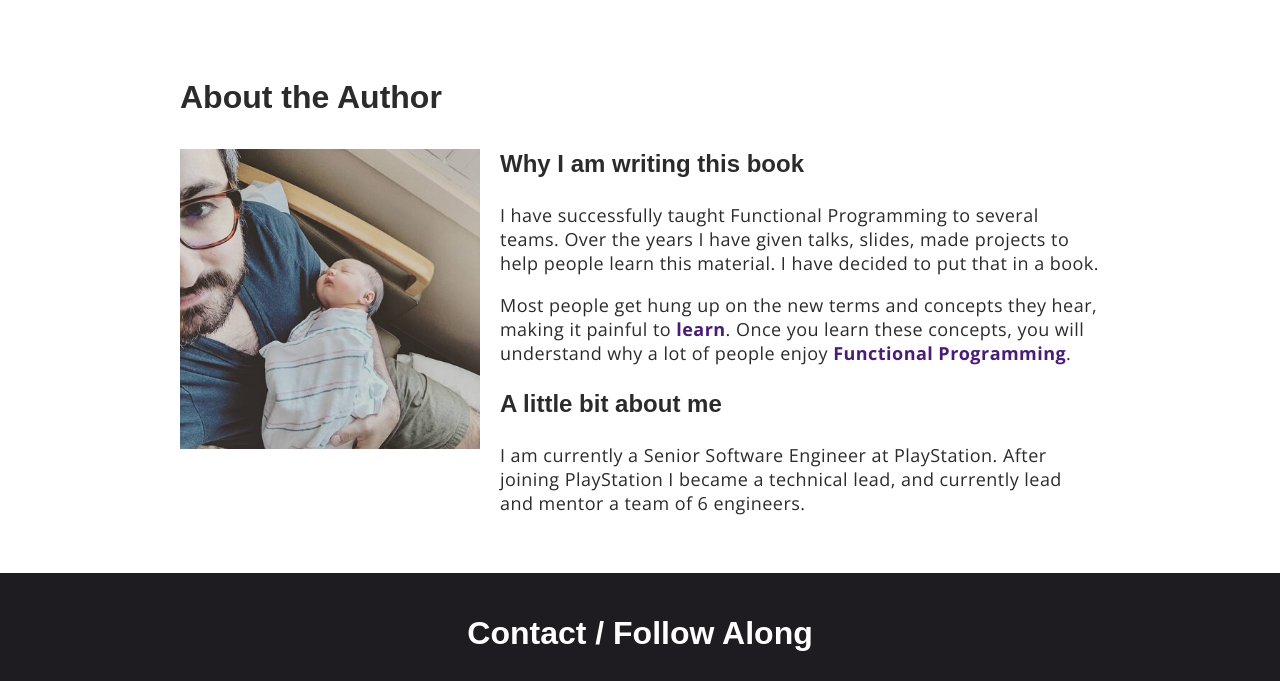
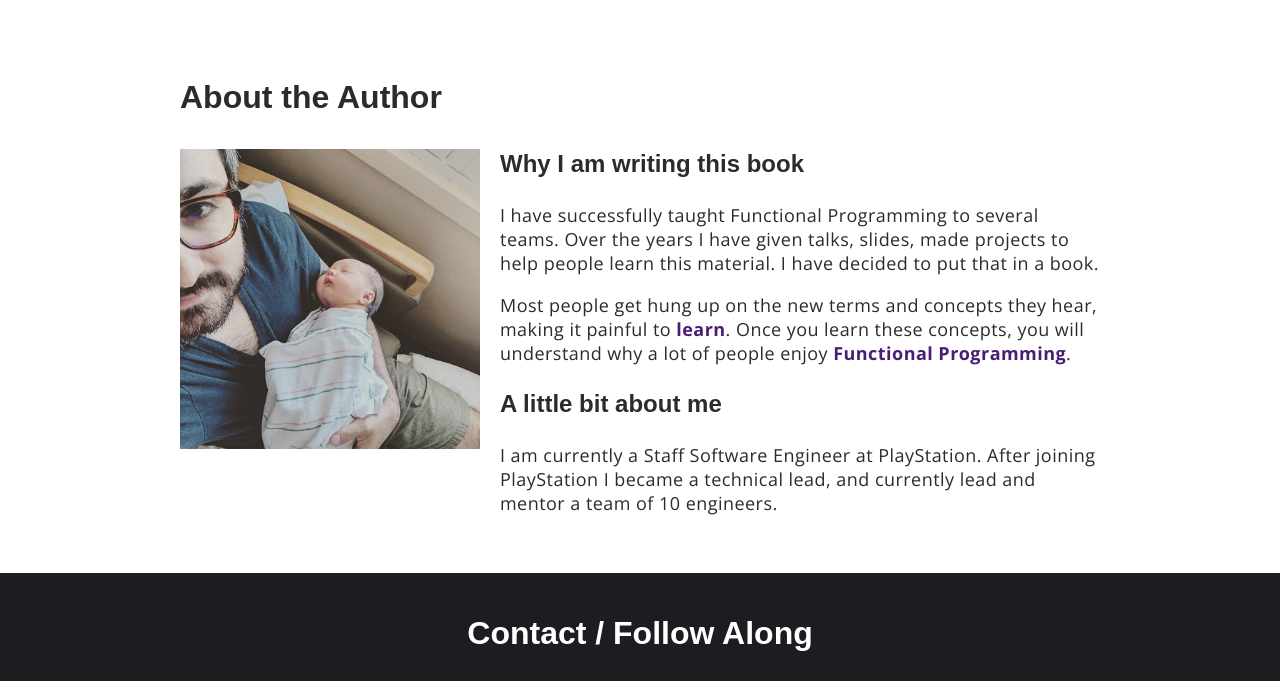
Before and after one commit to mylittlelambda/website, a website: page index.html in a window 1280 px wide. Shown: the part 1669-2350 px from the top of the page. Drawn offline with nearby package versions, Linux system fonts and the light colour scheme; a web font is replaced by a local one.

Commit message:
fixing title

```diff
--- a/index.html
+++ b/index.html
@@ -111,9 +111,9 @@
             <h3>A little bit about me</h3>
 
             <p>
-              I am currently a Senior Software Engineer at PlayStation. After
+              I am currently a Staff Software Engineer at PlayStation. After
               joining PlayStation I became a technical lead, and currently lead
-              and mentor a team of 6 engineers.
+              and mentor a team of 10 engineers.
             </p>
           </div>
         </div>
```
